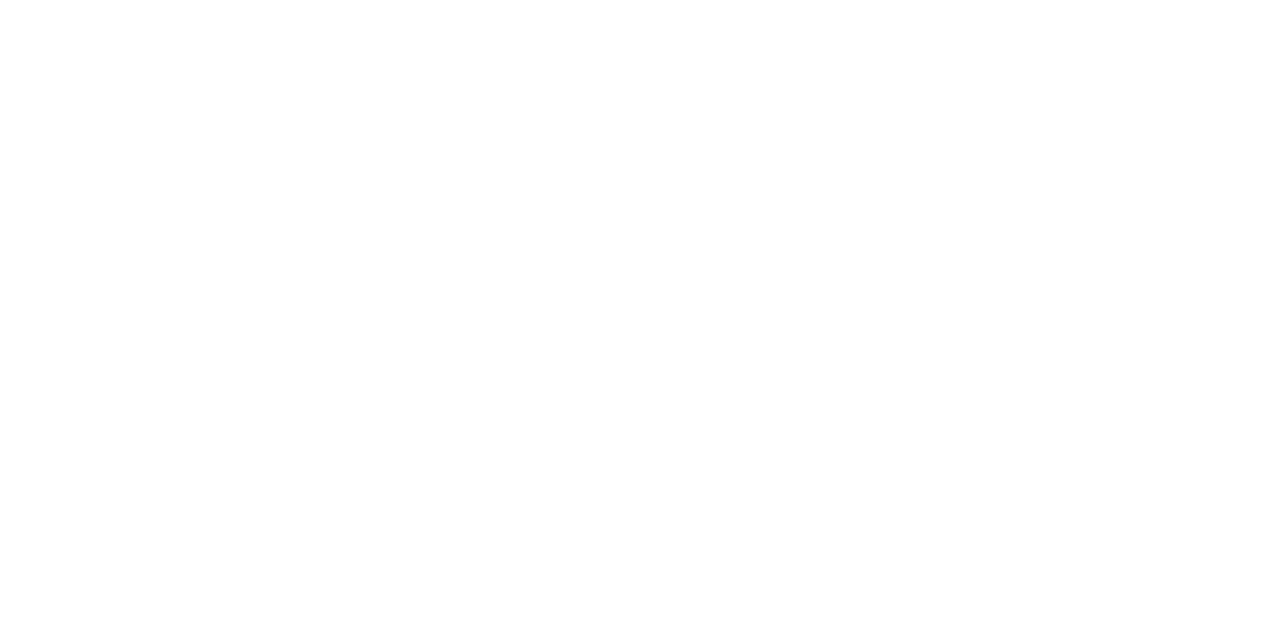
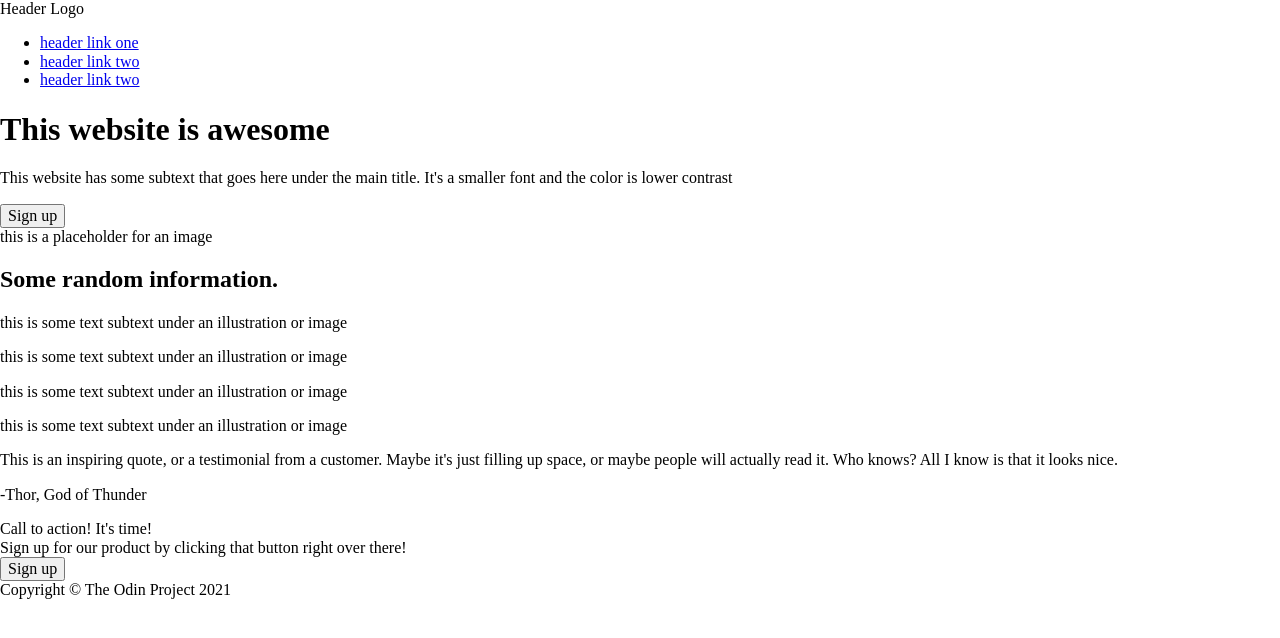
Before and after one commit to abdelrahman-gado/landing-page, a plain HTML site: page index.html in a window 1280 px wide. Drawn offline with Linux system fonts and the light colour scheme.

Commit message:
create the structure tags of index.html

```diff
--- a/index.html
+++ b/index.html
@@ -9,6 +9,75 @@
     <title>Landing Page</title>
 </head>
 <body>
+    <header class="header">
+        <div class="logo-links">
+            <div class="logo">Header Logo</div>
+            <div class="header-links">
+                <ul>
+                   <li><a href="#">header link one</a></li>
+                   <li><a href="#">header link two</a></li>
+                   <li><a href="#">header link two</a></li>
+                </ul>
+            </div>
+        </div>
+        <div class="signup-content">
+            <div class="signup-text">
+                <h1>This website is awesome</h1>
+                <p>This website has some subtext that goes here under the main title.
+                     It's a smaller font and the color is lower contrast
+                </p>
+                <button class="signup-btn">Sign up</button>
+            </div>
+            <div class="placeholder-image">this is a placeholder for an image</div>
+        </div>
+    </header>
+    <main class="main-content">
+        <div class="random-info-section">
+            <h2>Some random information.</h2>
+            <div class="info-rects">
+                <div class="first">
+                    <div class="rect"></div>
+                    <p>this is some text subtext under an illustration or image</p>
+                </div>
 
+                <div class="second">
+                    <div class="rect"></div>
+                    <p>this is some text subtext under an illustration or image</p>
+                </div>
+
+                <div class="third">
+                    <div class="rect"></div>
+                    <p>this is some text subtext under an illustration or image</p>
+                </div>
+
+                <div class="fourth">
+                    <div class="rect"></div>
+                    <p>this is some text subtext under an illustration or image</p>
+                </div>
+            </div>
+        </div>
+
+        <div class="quote-section">
+            <p>This is an inspiring quote, or a testimonial from a customer. Maybe it's
+                just filling up space, or maybe people will actually read it. Who knows?
+                All I know is that it looks nice.
+            </p>
+            <p>-Thor, God of Thunder</p>
+        </div>
+
+        <div class="action-section">
+            <div class="call-action-div">
+                <div class="action-text">
+                    <div class="top-text">Call to action! It's time!</div>
+                    <div class="bottom-text">Sign up for our product by clicking that button right over there!</div>
+                </div>
+                <button class="action-signup-btn">Sign up</button>
+            </div>
+        </div>
+
+    </main>
+    <footer>
+        <div class="footer-section">Copyright &copy; The Odin Project 2021</div>
+    </footer>
 </body>
 </html>
```
